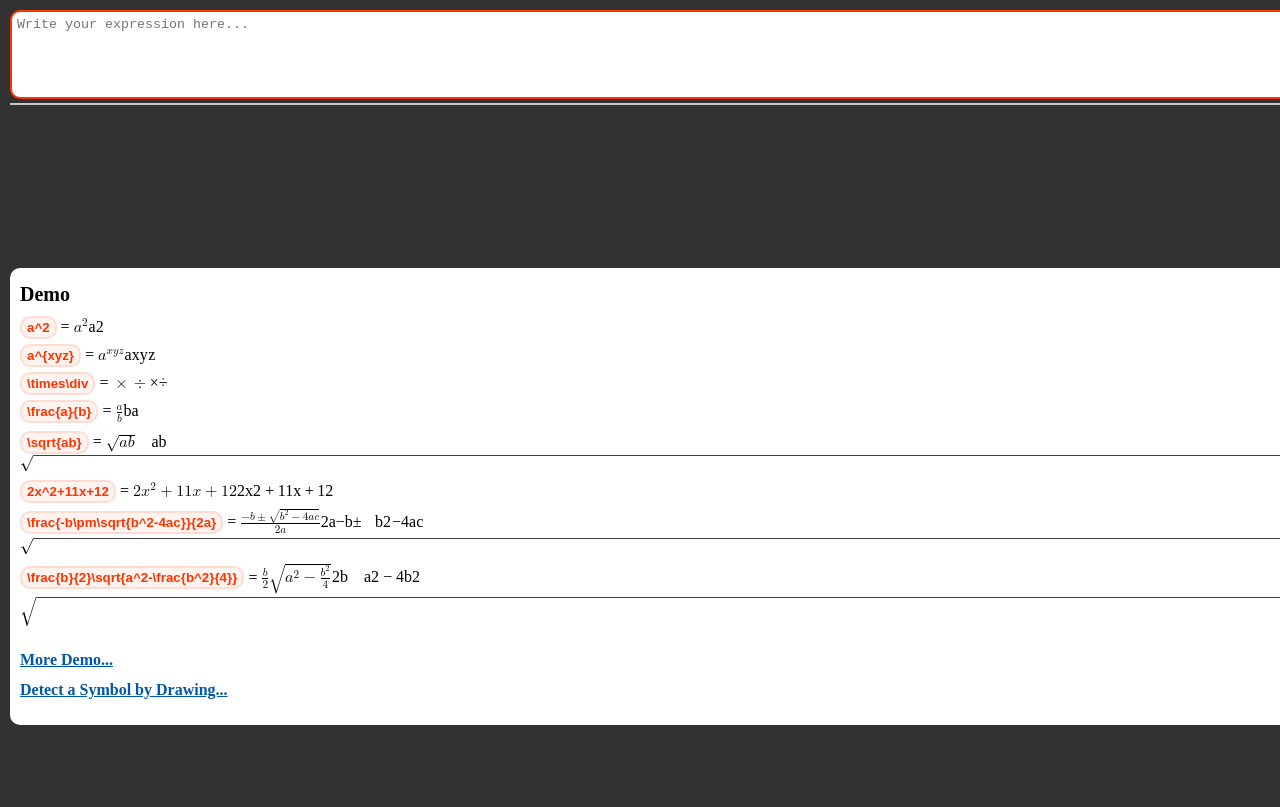
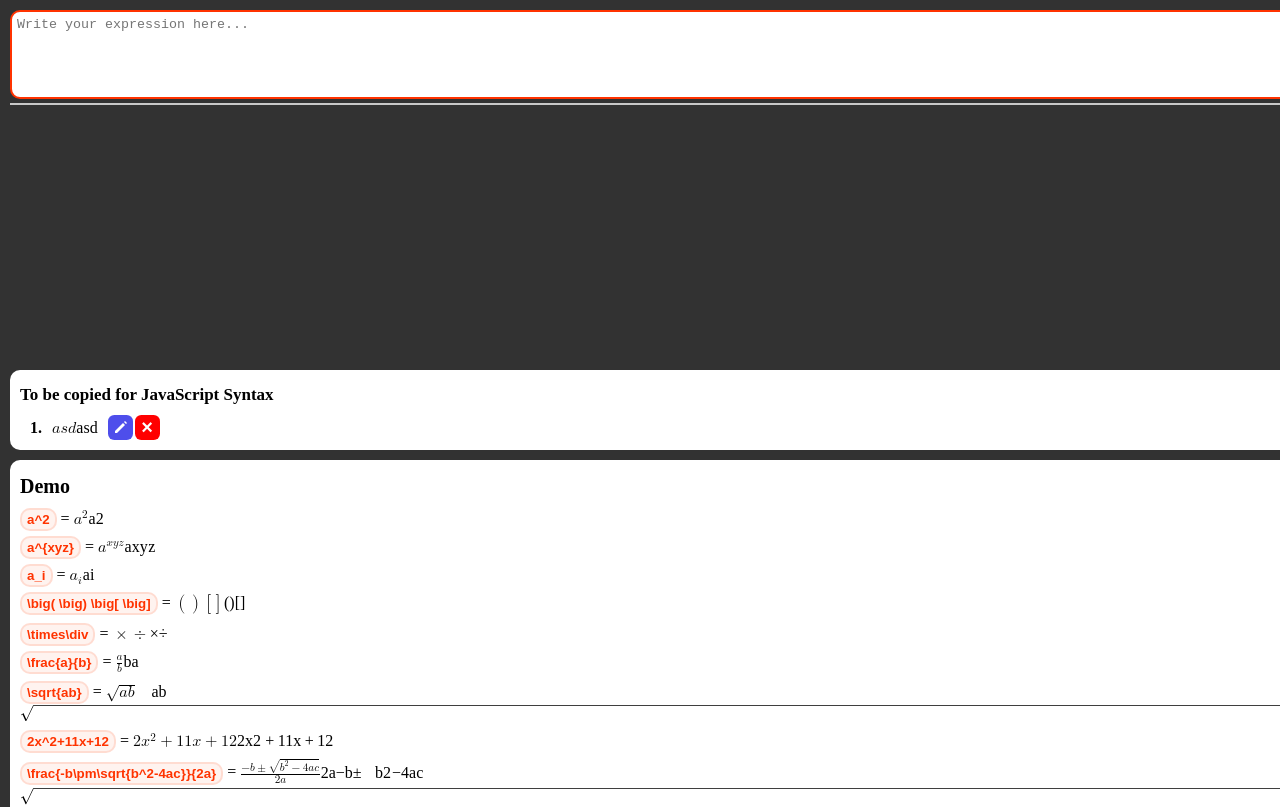
Before and after one commit to Rafi-Riday/katex-output, a Svelte app: page / in a window 1280 px wide. Shown: the top 807 px of the page. Built offline with nearby package versions, Linux system fonts and the light colour scheme.

Commit message:
updated 'commonly used btn', added 'to be copied' list to store temporarily and then copy

```diff
--- a/src/App.svelte
+++ b/src/App.svelte
@@ -42,18 +42,38 @@
 		fieldStr.focus();
 	};
 
-	let necessaryBtn = ["{", "}", "^", "\\", "="];
 	let preExpression = [
+		{ key: "+", cursor: 1 },
+		{ key: "-", cursor: 1 },
+		{ key: "×", cursor: 1 },
+		{ key: "÷", cursor: 1 },
+		{ key: "=", cursor: 1 },
+		{ key: "^", cursor: 1 },
+		{ key: "(", cursor: 1 },
+		{ key: ")", cursor: 1 },
+		{ key: "()", cursor: 1 },
+		{ key: "{", cursor: 1 },
+		{ key: "}", cursor: 1 },
 		{ key: "{}", cursor: 1 },
-		{ key: "\\times ", cursor: 7 },
-		{ key: "\\div ", cursor: 5 },
+		{ key: "[]", cursor: 1 },
+		{ key: "\\", cursor: 1 },
+		{ key: "°", cursor: 1 },
+		{ key: "_", cursor: 1 },
+		{ key: "$$", cursor: 1 },
+		{ key: "\\text{}", cursor: 6 },
 		{ key: "\\frac{}{}", cursor: 6 },
 		{ key: "\\sqrt{}", cursor: 6 },
+		{ key: "\\big", cursor: 4 },
+		{ key: "\\newline ", cursor: 9 },
 	];
-	console.log(preExpression[0].key);
+
+	let toBeCopied = [{ str: "asd" }];
+
 	let demo = [
 		"a^2",
 		"a^{xyz}",
+		"a_i",
+		"\\big( \\big) \\big[ \\big]",
 		"\\times\\div",
 		"\\frac{a}{b}",
 		"\\sqrt{ab}",
@@ -61,9 +81,13 @@
 		"\\frac{-b\\pm\\sqrt{b^2-4ac}}{2a}",
 		"\\frac{b}{2}\\sqrt{a^2-\\frac{b^2}{4}}",
 	];
+
+	let editting = false;
+	let tempStorage;
 </script>
 
 <main>
+	<!-- output -->
 	{#if currentExpr.trim() !== ""}
 		<center class="output">
 			<Katex expression={currentExpr} />
@@ -71,6 +95,7 @@
 			<!-- .replace(/\\/g, "\\\\") -->
 		</center>
 	{/if}
+	<!-- input -->
 	<div class="inp-cont">
 		<textarea
 			placeholder="Write your expression here..."
@@ -78,33 +103,57 @@
 			bind:value={currentExpr}
 		/>
 	</div>
-	<aside class="feature-key">
-		{#each necessaryBtn as nb}
-			<button
-				class="feature-key-btn btn"
-				style="padding: 10px 20px;"
-				on:click={() => {
-					featureKey(nb);
-				}}
-			>
-				{nb}
-			</button>
-		{/each}
-	</aside>
+	<!-- commonly used keys -->
 	<aside class="feature-key">
 		{#each preExpression as expData}
 			<button
 				class="feature-key-btn btn"
-				style="padding: 10px 10px;"
+				style="padding: 10px {expData.key.trim().length > 1
+					? '10px'
+					: '20px'}; {['()', '[]']
+					.map((p) => expData.key.includes(p))
+					.includes(true)
+					? 'letter-spacing: 1px;'
+					: ''}"
 				on:click={() => {
-					featureKey(expData.key, expData.cursor);
+					featureKey(expData.key, expData.cursor || 1);
 				}}
 			>
 				{expData.key}
 			</button>
 		{/each}
 	</aside>
+	<!-- copy-reset btn -->
 	<div class="actions">
+		{#if editting}
+			<button
+				class="btn"
+				style="background: #4e4eeb; color: #fff"
+				on:click={() => (editting = false)}
+			>
+				Done?
+			</button>
+		{:else}
+			<button
+				class="btn"
+				style="background: #74efff;"
+				on:click={() => {
+					if (
+						!toBeCopied
+							.map((tbc) => tbc.str)
+							.includes(currentExpr.trim()) &&
+						currentExpr.trim() !== ""
+					) {
+						toBeCopied.push({ str: currentExpr.trim() });
+						toBeCopied = toBeCopied;
+						currentExpr = "";
+						fieldStr.focus();
+					}
+				}}
+			>
+				Add
+			</button>
+		{/if}
 		<button
 			class="btn"
 			style="background: #74efff;"
@@ -113,9 +162,7 @@
 		<button
 			style="border: 0; background: #74efff; border-radius: 10px; color: #000; padding: 7.5px 16px; font-size: 18px; display: flex; align-items: center; justify-content: space-between;"
 			on:click={() => copy2ClipForCode()}
-			>Copy :&nbsp;<code>\</code>
-			<div style="transform: translate(0, -2px);">→</div>
-			<code>\\</code></button
+			>Copy&nbsp;<code>\\</code></button
 		>
 		<button
 			bind:this={resetBtn}
@@ -124,10 +171,74 @@
 			on:click={() => {
 				currentExpr = "";
 				fieldStr.focus();
-			}
-			}>Reset</button
+			}}>Reset</button
 		>
 	</div>
+	<!-- to be copied -->
+	{#if toBeCopied.length > 0}
+		<aside class="demo">
+			<b style="margin: 5px 0;font-size: 17px;"
+				>To be copied for JavaScript Syntax</b
+			>
+			{#each toBeCopied as t, idx (idx)}
+				<div
+					style="margin-left: 10px; display: flex; flex-direction: row; justify-content: start; align-items: center;"
+				>
+					<span style="font-weight: 900; margin-right: 10px;"
+						>{idx + 1}.</span
+					>
+					<Katex expression={t.str} />
+					{#if editting}
+						<button
+							style="margin-left: 10px; background-color: #4e4eeb; border: 0; border-radius: 25%; outline: none; width:25px; height:25px;"
+							on:click={() => (editting = false)}
+						>
+							<svg
+								width="13"
+								height="13"
+								stroke-width="0"
+								fill="#fff"
+								style="transform: translate(0.5px, 1px);"
+								viewBox="0 0 512 512"
+								xmlns="http://www.w3.org/2000/svg"
+								><path
+									d="M173.898 439.404l-166.4-166.4c-9.997-9.997-9.997-26.206 0-36.204l36.203-36.204c9.997-9.998 26.207-9.998 36.204 0L192 312.69 432.095 72.596c9.997-9.997 26.207-9.997 36.204 0l36.203 36.204c9.997 9.997 9.997 26.206 0 36.204l-294.4 294.401c-9.998 9.997-26.207 9.997-36.204-.001z"
+								/>
+							</svg>
+						</button>
+					{:else}
+						<button
+							style="margin-left: 10px; background-color: #4e4eeb; border: 0; border-radius: 25%; outline: none; width:25px; height:25px;"
+							on:click={() => (editting = true)}
+						>
+							<svg
+								width="20"
+								height="20"
+								stroke-width="0"
+								fill="#fff"
+								style="transform: translate(-2px, 0px);"
+								xmlns="http://www.w3.org/2000/svg"
+								><path
+									d="M 3 15 L 11 7 L 13 9 L 5 17 L 3 17 L 3 15 M 12 6 L 14 8 L 15 7 L 13 5 L 12 6"
+								/></svg
+							>
+						</button>
+					{/if}
+					<button
+						style="margin-left: 2px; background-color: #f00; color: #fff; border: 0; border-radius: 25%; outline-color: #9c9cff; width:25px; height:25px; font-size: 20px; font-weight: 900;"
+						on:click={() => {
+							toBeCopied = toBeCopied.filter(
+								(ti) => ti.str !== t.str
+							);
+						}}
+					>
+						×
+					</button>
+				</div>
+			{/each}
+		</aside>
+	{/if}
+	<!-- demo -->
 	{#if loaded}
 		<aside class="demo">
 			<b style="margin: 5px 0;font-size: 20px;">Demo</b>
@@ -202,6 +313,7 @@
 	}
 	.actions {
 		display: flex;
+		flex-wrap: wrap;
 		flex-direction: row;
 		justify-content: center;
 		align-items: center;
@@ -215,7 +327,7 @@
 		font-size: 18px;
 	}
 	.feature-key {
-		/* background-color: #fff; */
+		max-width: 380px;
 		display: flex;
 		flex-direction: row;
 		flex-wrap: wrap;
@@ -223,6 +335,7 @@
 		align-items: center;
 		gap: 10px;
 		border-radius: 10px;
+		margin: 0 auto 0 auto;
 	}
 	.feature-key-btn {
 		font-size: 18px;
```
